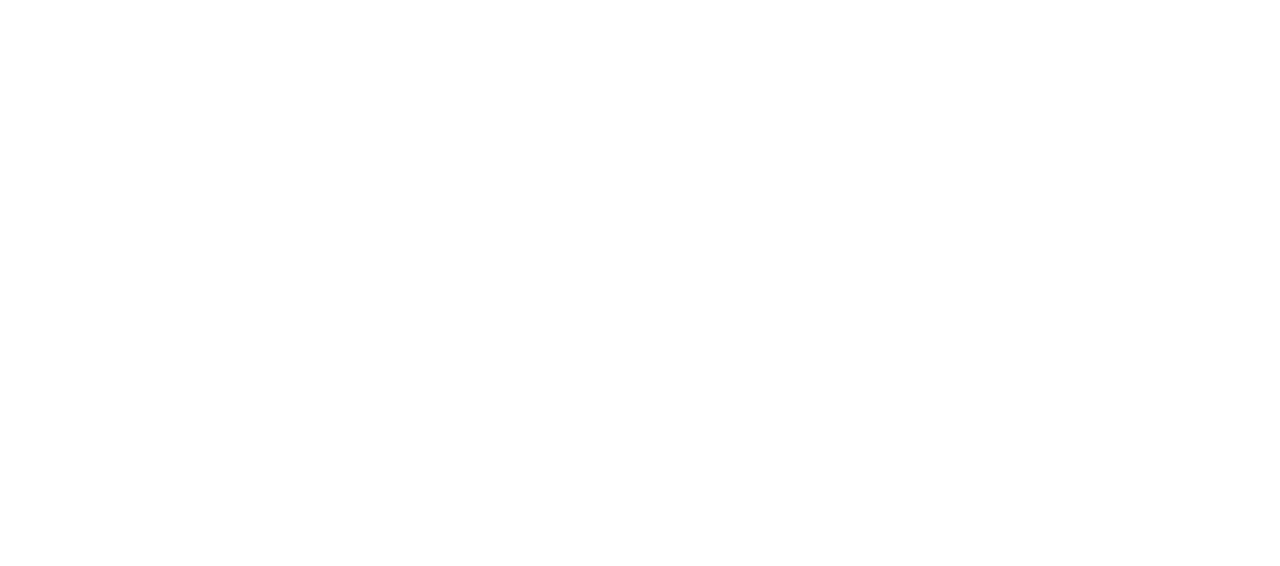
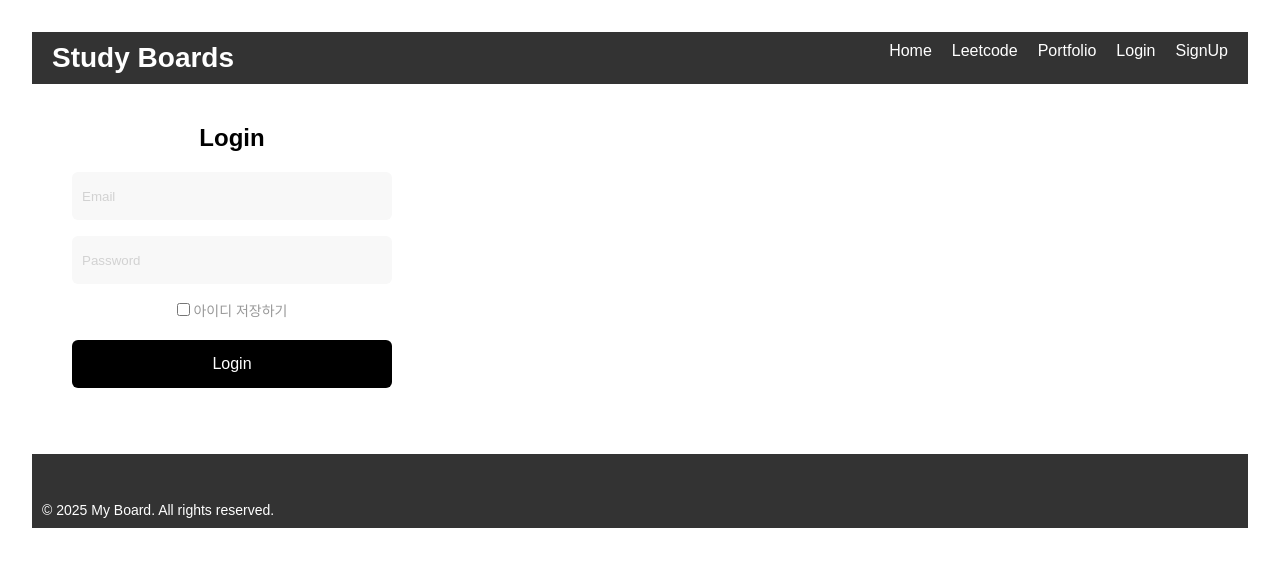
Before and after one commit to Sangwona/studyboard, a React (Vite) app in the folder frontend/: page /login in a window 1280 px wide. Before the commit this address had no page. Shown: the top 566 px of the page. Built offline with nearby package versions, Linux system fonts and the light colour scheme.

Commit message:
Login SignUp UI

```diff
--- a/frontend/src/App.jsx
+++ b/frontend/src/App.jsx
@@ -1,7 +1,9 @@
 import './App.css'
 import Post from './components/Post/Post'
+import Home from './components/Pages/Home'
+import Login from './components/Pages/Login'
+import SignUp from './components/Pages/SignUp'
 
-import Home from './components/Pages/Home'
 import { BrowserRouter as Router, Routes, Route } from 'react-router-dom'
 
 
@@ -13,6 +15,8 @@ function App() {
 
         <Route path="/" element={<Home />} />
         <Route path="/post/:post_id" element={<Post />} />
+        <Route path="/login" element={<Login></Login>}></Route>
+        <Route path="/signup" element={<SignUp></SignUp>}></Route>
       </Routes>
     </Router>
   );
--- a/frontend/src/components/NavBarFooter/NavBar.jsx
+++ b/frontend/src/components/NavBarFooter/NavBar.jsx
@@ -12,6 +12,8 @@ function NavBar() {
           <li><Link to="/">Home</Link></li>
           <li><a href="#about">Leetcode</a></li>
           <li><a href="#contact">Portfolio</a></li>
+          <li><Link to="/login">Login</Link></li>
+          <li><Link to="/signup">SignUp</Link></li>
         </ul>
       </nav>
     </header>
--- a/frontend/src/components/Pages/Home.jsx
+++ b/frontend/src/components/Pages/Home.jsx
@@ -1,31 +1,29 @@
-import React, { useState, useEffect } from 'react'; // Add useState and useEffect import
-import { Link } from 'react-router-dom';
-import '../../styles/Home.css';
+import React, { useState, useEffect } from "react"; // Add useState and useEffect import
+import { Link } from "react-router-dom";
+import "../../styles/Home.css";
 import NavBar from "../NavBarFooter/NavBar";
 import Footer from "../NavBarFooter/Footer";
 
-
 function Home() {
-
   const [posts, setPosts] = useState([]); // 초기값 빈 배열
 
   useEffect(() => {
     // API에서 데이터 받아오기
-    fetch('https://studyboard-production.up.railway.app/board/posts')
+    fetch("https://studyboard-production.up.railway.app/board/posts")
       .then((response) => response.json()) // JSON 형태로 응답 받기
       .then((data) => {
         console.log(data);
         setPosts(data); // 받아온 데이터를 posts 배열에 저장
       })
       .catch((error) => {
-        console.error('Error fetching data:', error);
+        console.error("Error fetching data:", error);
       });
   }, []); // 빈 배열을 두 번째 인자로 주어 처음 한 번만 실행되도록 함
 
   return (
+    <>
+      <NavBar />
       <div className="Home">
-      <NavBar />
-
         <main>
           <h2>게시글 목록</h2>
           <div className="post-list">
@@ -39,9 +37,9 @@ function Home() {
             ))}
           </div>
         </main>
-
+      </div>
       <Footer />
-    </div>
+    </>
   );
 }
 
--- /dev/null
+++ b/frontend/src/components/Pages/Login.jsx
@@ -0,0 +1,25 @@
+import "../../styles/Login.css";
+import NavBar from "../NavBarFooter/NavBar";
+import Footer from "../NavBarFooter/Footer";
+
+function Login() {
+  return (
+    <>
+      <NavBar></NavBar>
+      <div className="login-wrapper">
+        <h2>Login</h2>
+        <form method="post" action="서버의url" id="login-form">
+          <input type="text" name="userName" placeholder="Email" />
+          <input type="password" name="userPassword" placeholder="Password" />
+          <label htmlFor="remember-check">
+            <input type="checkbox" id="remember-check" /> 아이디 저장하기
+          </label>
+          <input type="submit" value="Login" />
+        </form>
+      </div>
+      <Footer></Footer>
+    </>
+  );
+}
+
+export default Login;
--- /dev/null
+++ b/frontend/src/components/Pages/SignUp.jsx
@@ -0,0 +1,22 @@
+import "../../styles/Login.css";
+import NavBar from "../NavBarFooter/NavBar";
+import Footer from "../NavBarFooter/Footer";
+
+function SignUp () {
+    return (
+      <>
+        <NavBar></NavBar>
+        <div className="login-wrapper">
+          <h2>Sign Up</h2>
+          <form method="post" action="서버의url" id="login-form">
+            <input type="text" name="userName" placeholder="Email" />
+            <input type="password" name="userPassword" placeholder="Password" />
+            <input type="submit" value="Create Account" />
+          </form>
+        </div>
+        <Footer></Footer>
+      </>
+    );
+}
+
+export default SignUp
--- /dev/null
+++ b/frontend/src/styles/Login.css
@@ -0,0 +1,67 @@
+* {
+    padding: 0;
+    margin: 0;
+    border: none;
+    box-sizing: border-box;
+}
+
+body {
+    font-size: 14px;
+    font-family: 'Roboto', sans-serif;
+}
+
+.login-wrapper {
+    width: 400px;
+    height: 350px;
+    padding: 40px;
+    box-sizing: border-box;
+}
+
+.login-wrapper>h2 {
+    font-size: 24px;
+    color: black;
+    margin-bottom: 20px;
+}
+
+#login-form>input {
+    width: 100%;
+    height: 48px;
+    padding: 0 10px;
+    box-sizing: border-box;
+    margin-bottom: 16px;
+    border-radius: 6px;
+    background-color: #F8F8F8;
+}
+
+#login-form>input::placeholder {
+    color: #D2D2D2;
+}
+
+#login-form>input[type="submit"] {
+    color: #fff;
+    font-size: 16px;
+    background-color: black;
+    margin-top: 20px;
+}
+
+#login-form>input[type="checkbox"] {
+    display: none;
+}
+
+#login-form>label {
+    color: #999999;
+}
+
+#login-form input[type="checkbox"]+label {
+    cursor: pointer;
+    padding-left: 26px;
+    background-image: url("checkbox.png");
+    background-repeat: no-repeat;
+    background-size: contain;
+}
+
+#login-form input[type="checkbox"]:checked+label {
+    background-image: url("checkbox-active.png");
+    background-repeat: no-repeat;
+    background-size: contain;
+}
```
Lines whose indentation alone changed are shown as unchanged.
